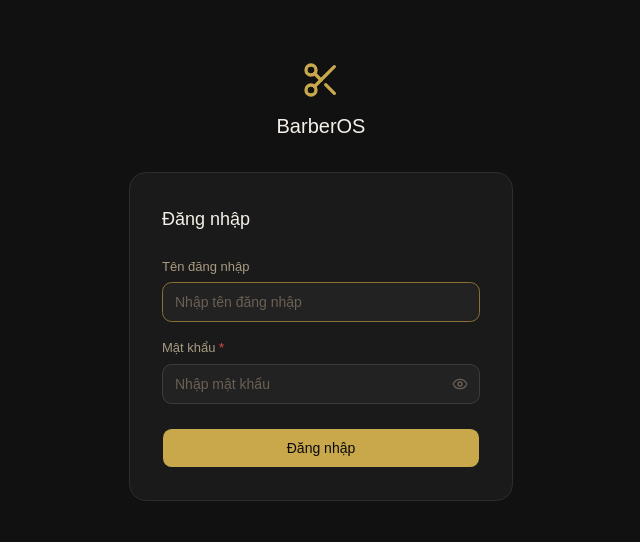
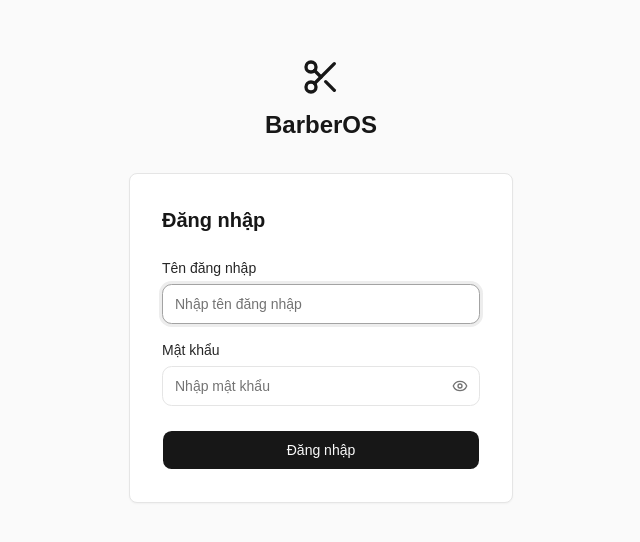
Before and after one commit to dattruong88vn/barbershop-management-system, a Next.js app: page /login in a window 1280 px wide. Shown: the part 120-662 px from the top of the page, without its empty margins (319-959 px from the left). Built offline with nearby package versions, Linux system fonts and the light colour scheme.

Commit message:
feat: update auth design system ui

```diff
--- a/src/app/(auth)/AuthFormShell.tsx
+++ b/src/app/(auth)/AuthFormShell.tsx
@@ -12,12 +12,12 @@ export default function AuthFormShell({
     <form
       onSubmit={onSubmit}
       noValidate
-      className="w-full max-w-sm rounded-xl border border-dark-500 bg-dark-300 p-8"
+      className="material-base w-full max-w-sm p-8"
     >
       <div className="mb-6">
-        <h1 className="text-lg font-medium text-text-primary">{title}</h1>
+        <h1 className="text-heading-20 text-gray-1000">{title}</h1>
         {description ? (
-          <p className="mt-2 text-[13px] leading-5 text-text-muted">
+          <p className="mt-2 text-copy-13 text-gray-700">
             {description}
           </p>
         ) : null}
--- a/src/app/(auth)/layout.tsx
+++ b/src/app/(auth)/layout.tsx
@@ -5,11 +5,14 @@ import { authTexts } from "@/constants/texts";
 
 export default function AuthLayout({ children }: { children: ReactNode }) {
   return (
-    <main className="flex min-h-screen items-center justify-center bg-dark-200 px-4 py-10 text-text-primary">
+    <main className="flex min-h-screen items-center justify-center bg-background-100 px-4 py-10 text-gray-1000">
       <div className="w-full max-w-sm">
         <div className="mb-8 flex flex-col items-center text-center">
-          <Scissors className="mb-3 size-10 text-gold" aria-hidden="true" />
-          <p className="text-xl font-medium text-text-primary">
+          <Scissors
+            className="mb-3 size-10 text-gray-1000"
+            aria-hidden="true"
+          />
+          <p className="text-heading-24 text-gray-1000">
             {authTexts.brand.name}
           </p>
         </div>
--- a/src/app/(auth)/login/page.tsx
+++ b/src/app/(auth)/login/page.tsx
@@ -2,7 +2,6 @@
 
 import { Suspense, type SyntheticEvent } from "react";
 import { useState } from "react";
-import { Loader2 } from "lucide-react";
 import { signIn } from "next-auth/react";
 import { useRouter, useSearchParams } from "next/navigation";
 
@@ -69,7 +68,7 @@ function LoginForm() {
         <div>
           <label
             htmlFor="username"
-            className="mb-1.5 block text-[13px] font-normal text-text-secondary"
+            className="mb-1.5 block text-label-14 text-gray-900"
           >
             {authTexts.login.usernameLabel}
           </label>
@@ -83,7 +82,7 @@ function LoginForm() {
             placeholder={authTexts.login.usernamePlaceholder}
             required
             onChange={(event) => setUsername(event.target.value)}
-            className="h-10 border-dark-600 bg-dark-400 px-3 text-[13px] text-text-primary shadow-none placeholder:text-text-muted focus-visible:border-gold-muted focus-visible:ring-0"
+            className="h-10 border-gray-400 bg-gray-100 px-3 text-label-14 text-gray-1000 shadow-none placeholder:text-gray-700 focus-visible:border-gray-600 focus-visible:ring-gray-600/20"
           />
         </div>
 
@@ -93,7 +92,6 @@ function LoginForm() {
           value={password}
           autoComplete="current-password"
           placeholder={authTexts.login.passwordPlaceholder}
-          required
           showPasswordLabel={authTexts.login.showPassword}
           hidePasswordLabel={authTexts.login.hidePassword}
           onChange={(event) => setPassword(event.target.value)}
@@ -102,16 +100,23 @@ function LoginForm() {
 
       <Button
         type="submit"
+        variant="primary"
+        size="lg"
         disabled={isSubmitting}
-        className="mt-6 h-10 w-full bg-gold px-5 text-sm font-medium text-dark-100 hover:bg-gold-light disabled:cursor-not-allowed disabled:opacity-40"
+        loading={isSubmitting}
+        className="mt-6 w-full disabled:cursor-not-allowed"
       >
-        {isSubmitting ? (
-          <Loader2 className="size-4 animate-spin" aria-hidden="true" />
-        ) : null}
         {authTexts.login.submit}
       </Button>
 
-      {error ? <p className="mt-3 text-[13px] text-danger">{error}</p> : null}
+      {error ? (
+        <div
+          role="alert"
+          className="mt-3 rounded-md border border-red-900/30 bg-red-100 px-3 py-2 text-copy-13 text-red-900"
+        >
+          {error}
+        </div>
+      ) : null}
     </AuthFormShell>
   );
 }
--- a/src/app/globals.css
+++ b/src/app/globals.css
@@ -6,10 +6,30 @@
 
 @theme inline {
   --color-background: var(--background);
+  --color-background-100: var(--background-100);
+  --color-background-200: var(--background-200);
   --color-foreground: var(--foreground);
   --font-sans: Arial, Helvetica, sans-serif;
   --font-mono: ui-monospace, SFMono-Regular, Menlo, Monaco, Consolas, "Liberation Mono", "Courier New", monospace;
   --font-heading: Arial, Helvetica, sans-serif;
+  --color-gray-100: var(--gray-100);
+  --color-gray-200: var(--gray-200);
+  --color-gray-300: var(--gray-300);
+  --color-gray-400: var(--gray-400);
+  --color-gray-500: var(--gray-500);
+  --color-gray-600: var(--gray-600);
+  --color-gray-700: var(--gray-700);
+  --color-gray-800: var(--gray-800);
+  --color-gray-900: var(--gray-900);
+  --color-gray-1000: var(--gray-1000);
+  --color-blue-100: var(--blue-100);
+  --color-blue-900: var(--blue-900);
+  --color-green-100: var(--green-100);
+  --color-green-900: var(--green-900);
+  --color-amber-100: var(--amber-100);
+  --color-amber-900: var(--amber-900);
+  --color-red-100: var(--red-100);
+  --color-red-900: var(--red-900);
   --color-dark-100: var(--dark-100);
   --color-dark-200: var(--dark-200);
   --color-dark-300: var(--dark-300);
@@ -69,6 +89,26 @@
 }
 
 :root {
+  --background-100: #FAFAFA;
+  --background-200: #F2F2F2;
+  --gray-100: #FFFFFF;
+  --gray-200: #F5F5F5;
+  --gray-300: #EBEBEB;
+  --gray-400: #E5E5E5;
+  --gray-500: #D4D4D4;
+  --gray-600: #A3A3A3;
+  --gray-700: #737373;
+  --gray-800: #525252;
+  --gray-900: #262626;
+  --gray-1000: #171717;
+  --blue-100: #EAF4FF;
+  --blue-900: #0068D6;
+  --green-100: #EAFBEF;
+  --green-900: #0C7A2F;
+  --amber-100: #FFF7E6;
+  --amber-900: #A86600;
+  --red-100: #FFEDED;
+  --red-900: #D93025;
   --dark-100: #0A0A0A;
   --dark-200: #111111;
   --dark-300: #1A1A1A;
@@ -89,24 +129,24 @@
   --danger: #E24B4A;
   --danger-bg: #1A0A0A;
   --danger-border: #793030;
-  --background: var(--dark-200);
-  --foreground: var(--text-primary);
-  --card: var(--dark-300);
-  --card-foreground: var(--text-primary);
-  --popover: var(--dark-300);
-  --popover-foreground: var(--text-primary);
-  --primary: var(--gold);
-  --primary-foreground: var(--dark-100);
-  --secondary: var(--dark-400);
-  --secondary-foreground: var(--text-secondary);
-  --muted: var(--dark-400);
-  --muted-foreground: var(--text-muted);
-  --accent: var(--gold-bg);
-  --accent-foreground: var(--gold);
-  --destructive: var(--danger);
-  --border: var(--dark-500);
-  --input: var(--dark-600);
-  --ring: var(--gold-muted);
+  --background: var(--background-100);
+  --foreground: var(--gray-1000);
+  --card: var(--gray-100);
+  --card-foreground: var(--gray-1000);
+  --popover: var(--gray-100);
+  --popover-foreground: var(--gray-1000);
+  --primary: var(--gray-1000);
+  --primary-foreground: var(--gray-100);
+  --secondary: var(--gray-200);
+  --secondary-foreground: var(--gray-1000);
+  --muted: var(--gray-200);
+  --muted-foreground: var(--gray-700);
+  --accent: var(--gray-200);
+  --accent-foreground: var(--gray-1000);
+  --destructive: var(--red-900);
+  --border: var(--gray-400);
+  --input: var(--gray-400);
+  --ring: var(--gray-600);
   --chart-1: var(--gold);
   --chart-2: var(--info);
   --chart-3: var(--success);
@@ -124,24 +164,44 @@
 }
 
 .dark {
-  --background: var(--dark-200);
-  --foreground: var(--text-primary);
-  --card: var(--dark-300);
-  --card-foreground: var(--text-primary);
-  --popover: var(--dark-300);
-  --popover-foreground: var(--text-primary);
-  --primary: var(--gold);
-  --primary-foreground: var(--dark-100);
-  --secondary: var(--dark-400);
-  --secondary-foreground: var(--text-secondary);
-  --muted: var(--dark-400);
-  --muted-foreground: var(--text-muted);
-  --accent: var(--gold-bg);
-  --accent-foreground: var(--gold);
-  --destructive: var(--danger);
-  --border: var(--dark-500);
-  --input: var(--dark-600);
-  --ring: var(--gold-muted);
+  --background-100: #000000;
+  --background-200: #0A0A0A;
+  --gray-100: #111111;
+  --gray-200: #1A1A1A;
+  --gray-300: #242424;
+  --gray-400: #333333;
+  --gray-500: #444444;
+  --gray-600: #666666;
+  --gray-700: #888888;
+  --gray-800: #A1A1A1;
+  --gray-900: #EDEDED;
+  --gray-1000: #FAFAFA;
+  --blue-100: #06192F;
+  --blue-900: #52A8FF;
+  --green-100: #061F0D;
+  --green-900: #5DD27A;
+  --amber-100: #2A1E05;
+  --amber-900: #F5B94C;
+  --red-100: #2A0A0A;
+  --red-900: #FF6B65;
+  --background: var(--background-100);
+  --foreground: var(--gray-1000);
+  --card: var(--gray-100);
+  --card-foreground: var(--gray-1000);
+  --popover: var(--gray-100);
+  --popover-foreground: var(--gray-1000);
+  --primary: var(--gray-1000);
+  --primary-foreground: var(--background-100);
+  --secondary: var(--gray-200);
+  --secondary-foreground: var(--gray-1000);
+  --muted: var(--gray-200);
+  --muted-foreground: var(--gray-700);
+  --accent: var(--gray-200);
+  --accent-foreground: var(--gray-1000);
+  --destructive: var(--red-900);
+  --border: var(--gray-400);
+  --input: var(--gray-400);
+  --ring: var(--gray-600);
   --chart-1: var(--gold);
   --chart-2: var(--info);
   --chart-3: var(--success);
@@ -157,6 +217,86 @@
   --sidebar-ring: var(--gold-muted);
 }
 
+@media (prefers-color-scheme: dark) {
+  :root:not(.light) {
+    --background-100: #000000;
+    --background-200: #0A0A0A;
+    --gray-100: #111111;
+    --gray-200: #1A1A1A;
+    --gray-300: #242424;
+    --gray-400: #333333;
+    --gray-500: #444444;
+    --gray-600: #666666;
+    --gray-700: #888888;
+    --gray-800: #A1A1A1;
+    --gray-900: #EDEDED;
+    --gray-1000: #FAFAFA;
+    --blue-100: #06192F;
+    --blue-900: #52A8FF;
+    --green-100: #061F0D;
+    --green-900: #5DD27A;
+    --amber-100: #2A1E05;
+    --amber-900: #F5B94C;
+    --red-100: #2A0A0A;
+    --red-900: #FF6B65;
+    --background: var(--background-100);
+    --foreground: var(--gray-1000);
+    --card: var(--gray-100);
+    --card-foreground: var(--gray-1000);
+    --popover: var(--gray-100);
+    --popover-foreground: var(--gray-1000);
+    --primary: var(--gray-1000);
+    --primary-foreground: var(--background-100);
+    --secondary: var(--gray-200);
+    --secondary-foreground: var(--gray-1000);
+    --muted: var(--gray-200);
+    --muted-foreground: var(--gray-700);
+    --accent: var(--gray-200);
+    --accent-foreground: var(--gray-1000);
+    --destructive: var(--red-900);
+    --border: var(--gray-400);
+    --input: var(--gray-400);
+    --ring: var(--gray-600);
+  }
+}
+
+@utility text-heading-24 {
+  font-size: 1.5rem;
+  font-weight: 600;
+  line-height: 2rem;
+}
+
+@utility text-heading-20 {
+  font-size: 1.25rem;
+  font-weight: 600;
+  line-height: 1.75rem;
+}
+
+@utility text-label-14 {
+  font-size: 0.875rem;
+  font-weight: 500;
+  line-height: 1.25rem;
+}
+
+@utility text-copy-13 {
+  font-size: 0.8125rem;
+  font-weight: 400;
+  line-height: 1.25rem;
+}
+
+@utility text-button-14 {
+  font-size: 0.875rem;
+  font-weight: 500;
+  line-height: 1.25rem;
+}
+
+@utility material-base {
+  background: var(--gray-100);
+  border: 1px solid var(--gray-400);
+  border-radius: 0.5rem;
+  box-shadow: 0 1px 2px rgb(0 0 0 / 0.04);
+}
+
 @layer base {
   * {
     @apply border-border outline-ring/50;
--- a/src/components/auth/PasswordField.tsx
+++ b/src/components/auth/PasswordField.tsx
@@ -28,18 +28,16 @@ export function PasswordField({
 
   return (
     <div>
-      <label
-        htmlFor={inputId}
-        className="mb-1.5 block text-[13px] font-normal text-text-secondary"
-      >
-        {label}
+      <div className="mb-1.5 flex items-baseline gap-1">
+        <label htmlFor={inputId} className="text-label-14 text-gray-900">
+          {label}
+        </label>
         {required ? (
-          <span aria-hidden="true" className="text-danger">
-            {" "}
-            *
+          <span aria-hidden="true" className="text-red-900">
+            _
           </span>
         ) : null}
-      </label>
+      </div>
       <div className="relative">
         <Input
           id={inputId}
@@ -54,20 +52,20 @@ export function PasswordField({
           onBlur={onBlur}
           onChange={onChange}
           className={cn(
-            "h-10 border-dark-600 bg-dark-400 px-3 pr-10 text-[13px] text-text-primary shadow-none placeholder:text-text-muted focus-visible:border-gold-muted focus-visible:ring-0",
-            error ? "border-danger-border" : null,
+            "h-10 border-gray-400 bg-gray-100 px-3 pr-10 text-label-14 text-gray-1000 shadow-none placeholder:text-gray-700 focus-visible:border-gray-600 focus-visible:ring-gray-600/20",
+            error ? "border-red-900 focus-visible:border-red-900" : null,
           )}
         />
         <button
           type="button"
           aria-label={toggleLabel}
           onClick={() => setIsPasswordVisible((current) => !current)}
-          className="absolute right-3 top-1/2 flex -translate-y-1/2 text-text-muted transition hover:text-text-primary"
+          className="absolute right-3 top-1/2 flex -translate-y-1/2 text-gray-700 transition hover:text-gray-1000"
         >
           <Icon className="size-4" aria-hidden="true" />
         </button>
       </div>
-      {error ? <p className="mt-1.5 text-xs text-danger">{error}</p> : null}
+      {error ? <p className="mt-1.5 text-copy-13 text-red-900">{error}</p> : null}
     </div>
   );
 }
--- a/src/components/ui/button.tsx
+++ b/src/components/ui/button.tsx
@@ -1,5 +1,6 @@
 import * as React from "react"
 import { cva, type VariantProps } from "class-variance-authority"
+import { Loader2 } from "lucide-react"
 import { Slot } from "radix-ui"
 
 import { cn } from "@/lib/utils"
@@ -10,6 +11,7 @@ const buttonVariants = cva(
     variants: {
       variant: {
         default: "bg-primary text-primary-foreground hover:bg-primary/80",
+        primary: "bg-gray-1000 text-background-100 hover:bg-gray-900",
         outline:
           "border-border bg-background shadow-xs hover:bg-muted hover:text-foreground aria-expanded:bg-muted aria-expanded:text-foreground dark:border-input dark:bg-input/30 dark:hover:bg-input/50",
         secondary:
@@ -43,13 +45,17 @@ const buttonVariants = cva(
 
 function Button({
   className,
+  children,
+  loading = false,
   variant = "default",
   size = "default",
   asChild = false,
+  disabled,
   ...props
 }: React.ComponentProps<"button"> &
   VariantProps<typeof buttonVariants> & {
     asChild?: boolean
+    loading?: boolean
   }) {
   const Comp = asChild ? Slot.Root : "button"
 
@@ -58,9 +64,13 @@ function Button({
       data-slot="button"
       data-variant={variant}
       data-size={size}
+      disabled={loading || disabled}
       className={cn(buttonVariants({ variant, size, className }))}
       {...props}
-    />
+    >
+      {loading ? <Loader2 className="size-4 animate-spin" aria-hidden="true" /> : null}
+      {children}
+    </Comp>
   )
 }
 
```
Also changed, not shown: src/app/(auth)/change-password/page.tsx (+10 -6 lines), 3 other files (tests, documents, lock files or other folders).
